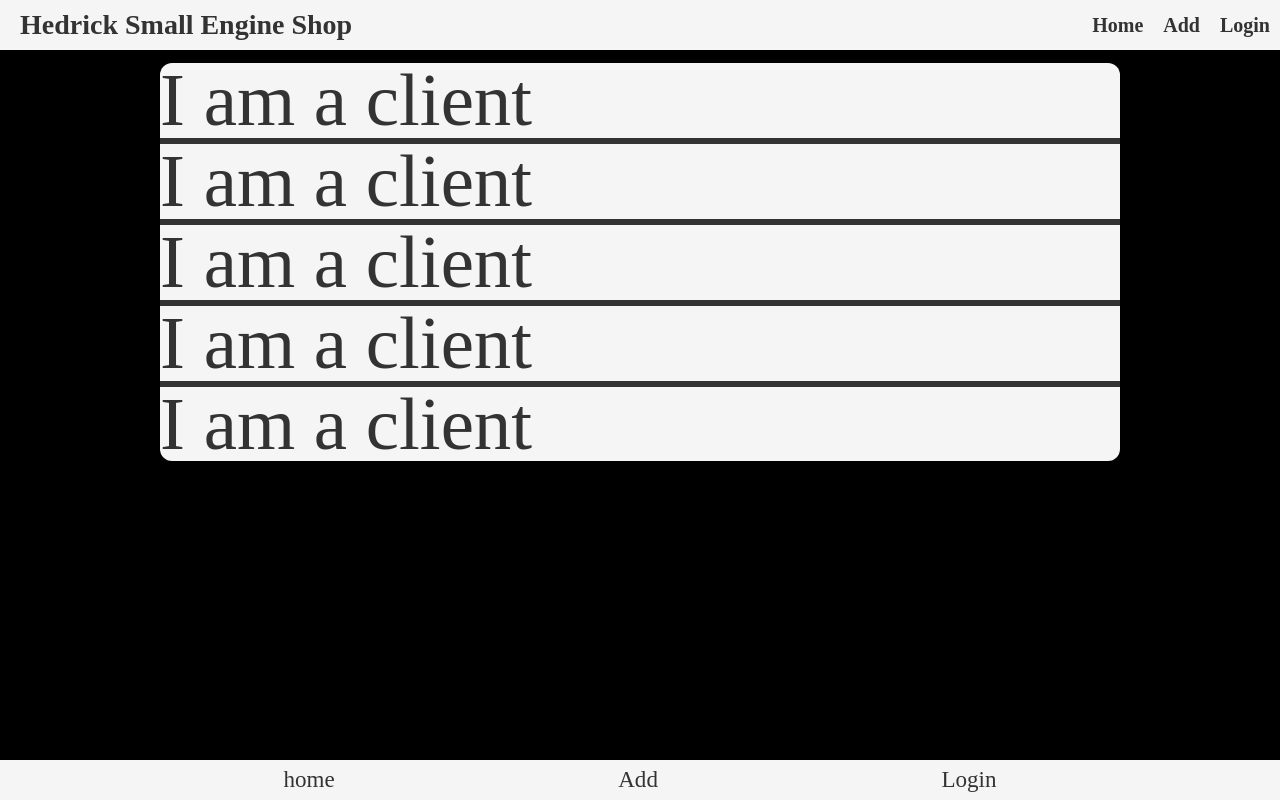
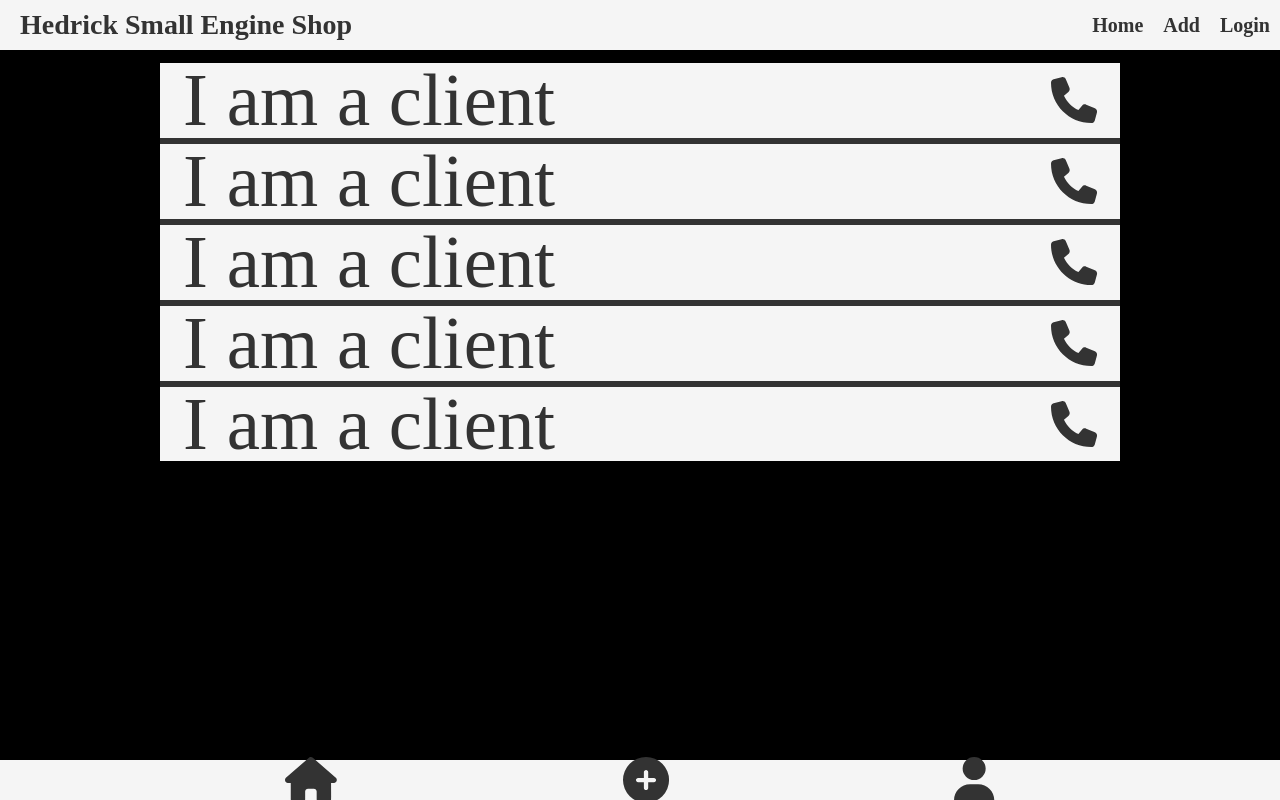
Before and after one commit to misterhedrick/hedrick-ses, a React (Create React App) app: page / in a window 1280 px wide. Built offline with nearby package versions, Linux system fonts and the light colour scheme.

Commit message:
adding lots of styles

```diff
--- a/package.json
+++ b/package.json
@@ -3,11 +3,15 @@
   "version": "0.1.0",
   "private": true,
   "dependencies": {
+    "@fortawesome/fontawesome-svg-core": "^6.1.2",
+    "@fortawesome/free-solid-svg-icons": "^6.1.2",
+    "@fortawesome/react-fontawesome": "^0.2.0",
     "@testing-library/jest-dom": "^5.16.5",
     "@testing-library/react": "^13.3.0",
     "@testing-library/user-event": "^13.5.0",
     "react": "^18.2.0",
     "react-dom": "^18.2.0",
+    "react-router-dom": "^6.3.0",
     "react-scripts": "5.0.1",
     "sass": "^1.54.5",
     "web-vitals": "^2.1.4"
--- a/src/App.js
+++ b/src/App.js
@@ -1,15 +1,22 @@
+import { Route, Routes } from "react-router-dom";
 import Header from "./components/Header";
 import Home from "./components/Home";
 import Footer from "./components/Footer";
 
-import './styles/reset.css';
-import './styles/setup.scss';
+import "./styles/reset.css";
+import "./styles/setup.scss";
+import Admin from "./components/Admin";
+import Login from "./components/Login";
 
 function App() {
   return (
     <div>
       <Header />
-      <Home />
+      <Routes>
+        <Route path="/Admin" element={<Admin />} />
+        <Route path="" element={<Home />} />
+        <Route path="/Login" element={<Login />} />
+      </Routes>
       <Footer />
     </div>
   );
--- /dev/null
+++ b/src/components/Admin.js
@@ -0,0 +1,5 @@
+const Admin = (props) => {
+  return <h1>Admin Page</h1>;
+};
+
+export default Admin;
--- a/src/components/Client.js
+++ b/src/components/Client.js
@@ -1,9 +1,16 @@
-import styles from '../styles/Client.module.scss';
+import styles from "../styles/Client.module.scss";
+import { FontAwesomeIcon } from "@fortawesome/react-fontawesome";
+import { faPhone } from "@fortawesome/free-solid-svg-icons";
+
+const phoneIcon = <FontAwesomeIcon icon={faPhone} size="2x" />;
 
 const Client = (props) => {
-    return (
-        <h1 className={styles.Client}> I am a client </h1>
-    );
-}
+  return (
+    <div className={styles.Client}>
+      <h1> I am a client </h1>
+      <div>{phoneIcon}</div>
+    </div>
+  );
+};
 
 export default Client;
--- a/src/components/ClientList.js
+++ b/src/components/ClientList.js
@@ -1,16 +1,16 @@
 import Client from "./Client";
-import Card from "./UI/Card";
+import Table from "./UI/Table";
 
 
 const ClientList = (props) => {
   return (
-    <Card>
+    <Table>
       <Client />
       <Client />
       <Client />
       <Client />
       <Client />
-    </Card>
+    </Table>
   );
 };
 
--- a/src/components/Footer.js
+++ b/src/components/Footer.js
@@ -1,18 +1,22 @@
-import styles from '../styles/Footer.module.scss';
+import styles from "../styles/Footer.module.scss";
+import { FontAwesomeIcon } from "@fortawesome/react-fontawesome";
+import {
+  faCirclePlus,
+  faHouse,
+  faUser,
+} from "@fortawesome/free-solid-svg-icons";
+
+const plusIcon = <FontAwesomeIcon icon={faCirclePlus} size="2x"/>;
+const houseIcon = <FontAwesomeIcon icon={faHouse} size="2x"/>;
+const userIcon = <FontAwesomeIcon icon={faUser} size="2x"/>;
 
 const Footer = (props) => {
   return (
     <footer className={styles.mainFooter}>
       <div className={styles.mainFooterItems}>
-        <div className={styles.mainFooterItem} onclick="scrollToByID('home')">
-          <i class="fas fa-home fa-2x">home</i>
-        </div>
-        <div className={styles.mainFooterItem} onclick="scrollToByID('me')">
-          <i class="fas fa-user fa-2x">Add</i>
-        </div>
-        <div className={styles.mainFooterItem} onclick="scrollToByID('languages')">
-          <i class="fas fa-laptop-code fa-2x">Login</i>
-        </div>
+        <div className={styles.mainFooterItem}>{houseIcon}</div>
+        <div className={styles.mainFooterItem}>{plusIcon}</div>
+        <div className={styles.mainFooterItem}>{userIcon}</div>
       </div>
     </footer>
   );
--- a/src/components/Header.js
+++ b/src/components/Header.js
@@ -9,13 +9,13 @@ const Header = (props) => {
       </div>
       <nav className={styles.mainHeaderNav}>
         <ul className={styles.mainHeaderNavItems}>
-          <li className={styles.mainHeaderNavItem} onclick="scrollToByID('home')">
+          <li className={styles.mainHeaderNavItem}>
             Home
           </li>
-          <li className={styles.mainHeaderNavItem} onclick="scrollToByID('me')">
+          <li className={styles.mainHeaderNavItem}>
             Add
           </li>
-          <li className={styles.mainHeaderNavItem} onclick="scrollToByID('languages')">
+          <li className={styles.mainHeaderNavItem}>
             Login
           </li>
         </ul>
--- /dev/null
+++ b/src/components/Login.js
@@ -0,0 +1,5 @@
+const Login = (props) => {
+  return <h1>Login Page</h1>;
+};
+
+export default Login;
--- /dev/null
+++ b/src/components/UI/Table.js
@@ -0,0 +1,10 @@
+
+import '../../styles/UI/Table.scss';
+
+const Table = (props) => {
+  const classes = 'table ' + props.className;
+
+  return <div className={classes}>{props.children}</div>;
+};
+
+export default Table;
--- a/src/index.js
+++ b/src/index.js
@@ -1,13 +1,14 @@
-import React from 'react';
-import ReactDOM from 'react-dom/client';
-import App from './App';
-import reportWebVitals from './reportWebVitals';
+import React from "react";
+import ReactDOM from "react-dom/client";
+import { BrowserRouter } from "react-router-dom";
+import App from "./App";
+import reportWebVitals from "./reportWebVitals";
 
-const root = ReactDOM.createRoot(document.getElementById('root'));
+const root = ReactDOM.createRoot(document.getElementById("root"));
 root.render(
-  <React.StrictMode>
-    <App />
-  </React.StrictMode>
+  <BrowserRouter>
+      <App />
+  </BrowserRouter>
 );
 
 // If you want to start measuring performance in your app, pass a function
--- a/src/styles/Client.module.scss
+++ b/src/styles/Client.module.scss
@@ -5,6 +5,11 @@
     border-bottom: 3px;
     border-style: solid;
     cursor: pointer;
+    display: flex;
+    flex-direction: row;
+    align-items: center;
+    justify-content: space-between;
+    padding: 0 1em;
 }
 .Client:first-child{
     border: inherit;
--- /dev/null
+++ b/src/styles/UI/Table.scss
@@ -0,0 +1,8 @@
+@import '../setup.scss';
+.table {
+    box-shadow: 0 1px 8px rgba(0, 0, 0, 0.25);
+    background-color: $main-bg;
+    color: $dark-text;
+    width: 75%;
+    margin: 0 auto;
+  }
```
Also changed, not shown: 1 other file (tests, documents, lock files or other folders).
